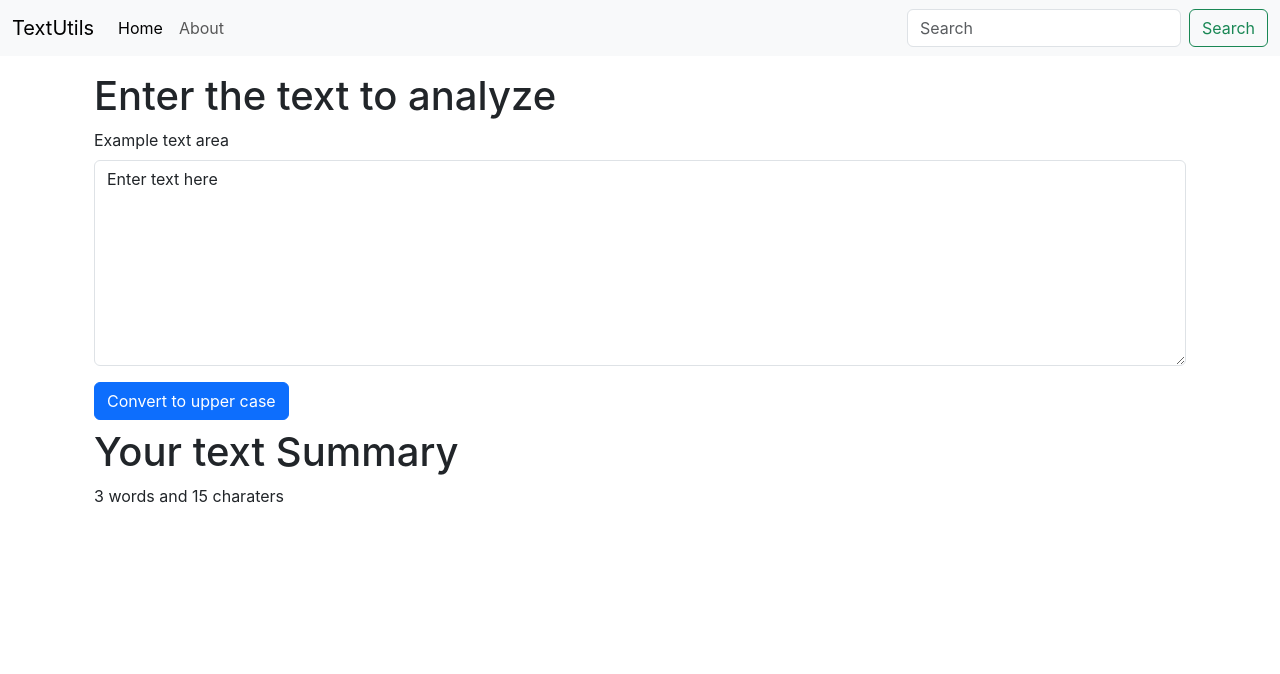
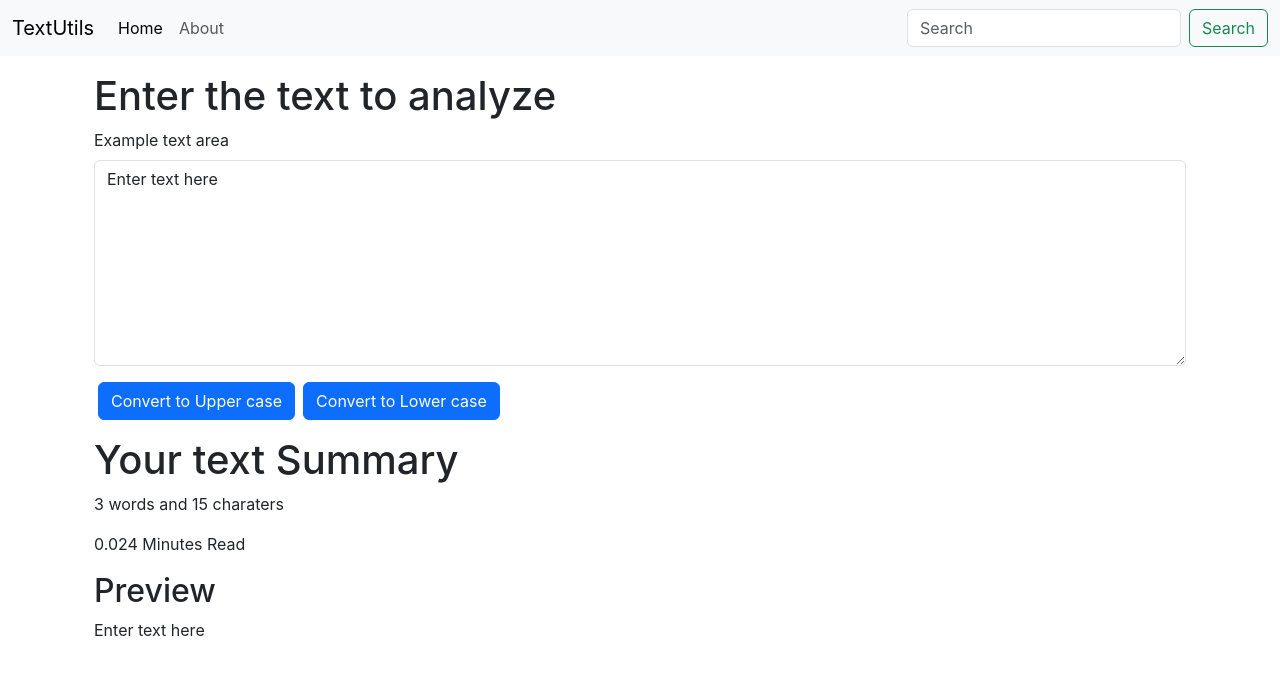
Before and after one commit to sundaram-sharma/project1, a React (Create React App) app: page / in a window 1280 px wide. Shown: the top 674 px of the page. Built offline with nearby package versions, Linux system fonts and the light colour scheme.

Commit message:
Added Lower case button with preview reader

```diff
--- a/src/components/TextForm.js
+++ b/src/components/TextForm.js
@@ -6,6 +6,13 @@ export default function TextForm(props) {
     console.log("Uppercase was clicked" + text);
     setText("You have clicked on handleUpclick");
     let newText = text.toUpperCase();
+    setText(newText);
+  }
+
+  const handleLoClick = ()=>{
+    console.log("Uppercase was clicked" + text);
+    setText("You have clicked on handleUpclick");
+    let newText = text.toLowerCase();
     setText(newText);
   }
 
@@ -24,13 +31,17 @@ export default function TextForm(props) {
     <div className="mb-3">
     <label htmlFor="myBox" className="form-label">Example text area</label>
     <textarea className="form-control" value={text} onChange={handleOnChange} id="myBox" rows="8"></textarea>
+
     </div>
-    <button className='btn btn-primary'onClick={handleUpClick}>Convert to upper case</button>
+    <button className='btn btn-primary mx-1'onClick={handleUpClick}>Convert to Upper case</button>
+    <button className='btn btn-primary mx-1'onClick={handleLoClick}>Convert to Lower case</button>
     </div>
-    <div className="container my-2">
+    <div className="container my-3">
       <h1> Your text Summary</h1>
-      <p1> {text.split(" ").length} words and {text.length} charaters </p1>
-
+      <p> {text.split(" ").length} words and {text.length} charaters </p>
+      <p> {0.008 * text.split(" ").length} Minutes Read </p> {/*multiplying the average read time with the number of words*/}
+      <h2>Preview</h2>
+      <p>{text}</p> {/*get the preview of the typed text by user*/}
     </div>
     </>
   )
```
